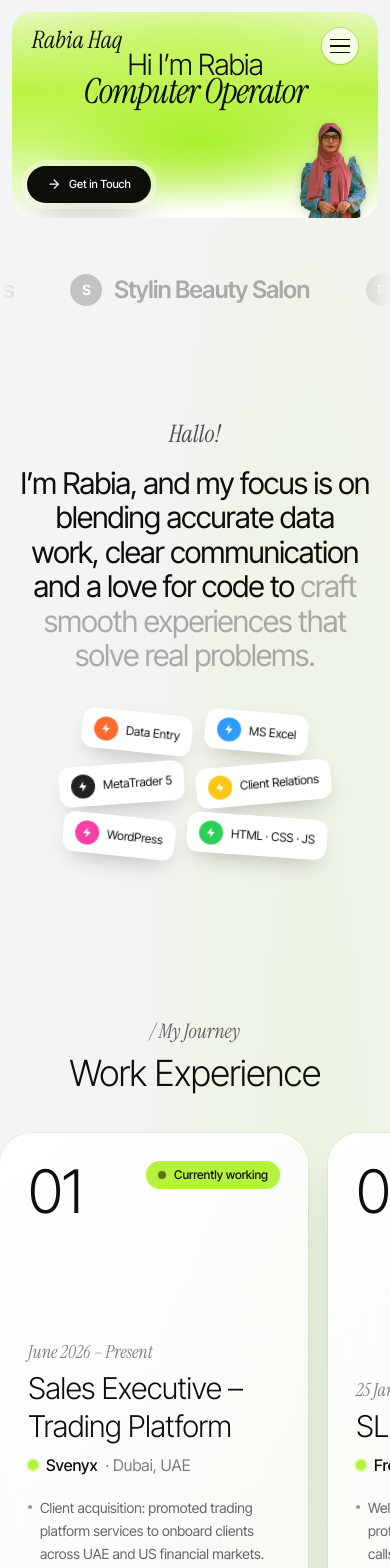
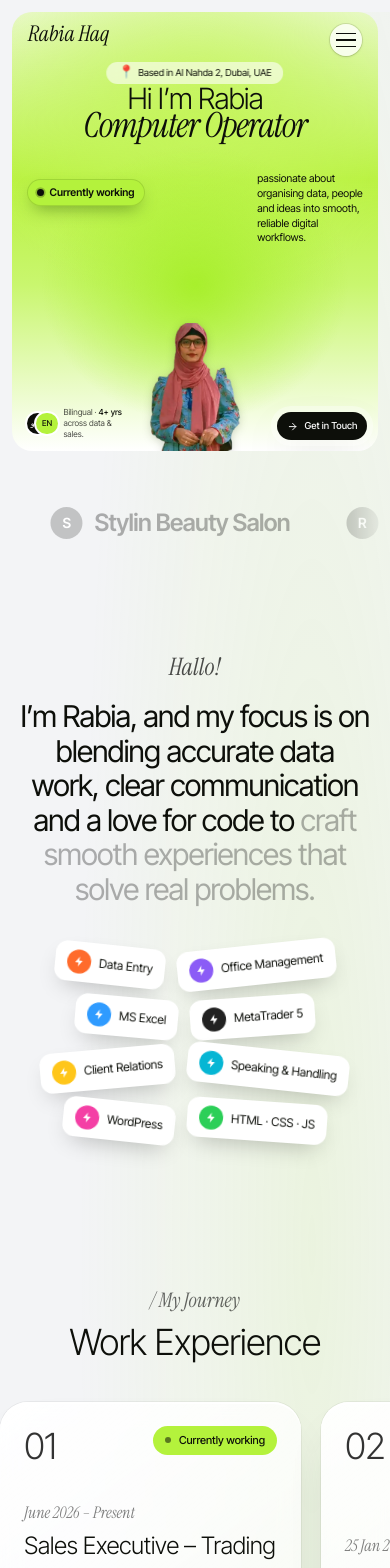
Before and after one commit to waqasulhaqqureshi/rabiaqureshi, a React (Vite) app: page / in a window 390 px wide. Shown: the top 1568 px of the page. Built offline with nearby package versions, Linux system fonts and the light colour scheme.

Commit message:
Add animated WhatsApp certificate banner, rework mobile hero and cards
Co-authored-by: arena-agent <297053741+arena-agent@users.noreply.github.com>

```diff
--- a/src/App.tsx
+++ b/src/App.tsx
@@ -64,7 +64,7 @@ const links = [
   { label: "Contact", href: "#contact" },
 ];
 
-const brands = ["Svenyx", "BAROSA Events", "Stylin Beauty Salon", "Rose Vale School", "MetaTrader 5", "WordPress", "MS Excel", "Photoshop"];
+const brands = ["Svenyx", "BAROSA Events", "Stylin Beauty Salon", "Rose Vale School", "MetaTrader 5", "MS Excel", "Call Center", "Office Management"];
 
 /* ---------- sections ---------- */
 
@@ -132,7 +132,7 @@ function Hero() {
       <Header />
 
       {/* location badge */}
-      <div className="hero-location-wrap hidden md:block">
+      <div className="hero-location-wrap">
         <div className="hero-location-pill rise flex items-center whitespace-nowrap rounded-full bg-white/60 backdrop-blur" style={{ animationDelay: "0.1s" }}>
           <span className="hero-location-emoji">📍</span>
           <span>Based in {profile.address}</span>
@@ -162,29 +162,28 @@ function Hero() {
         />
       </div>
 
-      {/* left: availability */}
-      <div className="hero-availability rise absolute z-20 hidden md:block" style={{ animationDelay: "0.7s" }}>
-        <div className="hero-availability-pill flex items-center rounded-full bg-white shadow-sm">
-          <span className="hero-availability-icon grid place-items-center rounded-full bg-lime/40">
-            <span className="hero-availability-dot rounded-full bg-lime shadow-[0_0_0_4px_rgba(180,242,60,0.4)]" />
-          </span>
-          Available for new opportunities
+      {/* left: currently working */}
+      <div className="hero-availability rise absolute z-20" style={{ animationDelay: "0.7s" }}>
+        <div className="hero-availability-pill flex items-center rounded-full">
+          <span className="hero-availability-dot rounded-full" />
+          Currently working
         </div>
       </div>
 
       {/* right: tagline */}
-      <p className="hero-tagline rise absolute z-20 hidden md:block" style={{ animationDelay: "0.8s" }}>
+      <p className="hero-tagline rise absolute z-20" style={{ animationDelay: "0.8s" }}>
         passionate about organising data, people and ideas into smooth, reliable digital workflows.
       </p>
 
       {/* bottom-left: stats */}
-      <div className="hero-stats rise absolute z-20 hidden items-center md:flex" style={{ animationDelay: "0.9s" }}>
+      <div className="hero-stats rise absolute z-20 flex items-center" style={{ animationDelay: "0.9s" }}>
         <div className="flex shrink-0 -space-x-3">
           <span className="hero-stat-avatar grid place-items-center rounded-full bg-ink text-white ring-2 ring-white">اردو</span>
           <span className="hero-stat-avatar grid place-items-center rounded-full bg-lime font-medium ring-2 ring-white">EN</span>
         </div>
         <p className="hero-stat-copy text-black/70">
-          Bilingual professional with <b className="font-medium text-ink">4+ years</b> across data, events &amp; sales.
+          <span className="sm:hidden">Bilingual · <b className="font-medium text-ink">4+ yrs</b> across data &amp; sales.</span>
+          <span className="hidden sm:inline">Bilingual professional with <b className="font-medium text-ink">4+ years</b> across data, events &amp; sales.</span>
         </p>
       </div>
 
@@ -220,11 +219,13 @@ function Marquee() {
 
 const chipData: { label: string; color: string; rot: string; pos: string }[] = [
   { label: "Data Entry", color: "#ff6b2c", rot: "6deg", pos: "left-[2%] top-[4%]" },
-  { label: "MS Excel", color: "#2f9bff", rot: "5deg", pos: "left-[6%] top-[38%]" },
-  { label: "MetaTrader 5", color: "#222", rot: "-4deg", pos: "left-[1%] top-[72%]" },
+  { label: "Office Management", color: "#8b5cf6", rot: "-6deg", pos: "left-[4%] top-[21%]" },
+  { label: "MS Excel", color: "#2f9bff", rot: "5deg", pos: "left-[6%] top-[48%]" },
+  { label: "MetaTrader 5", color: "#222", rot: "-4deg", pos: "left-[1%] top-[76%]" },
   { label: "Client Relations", color: "#ffc61a", rot: "-5deg", pos: "right-[2%] top-[2%]" },
-  { label: "WordPress", color: "#f43fa5", rot: "6deg", pos: "right-[4%] top-[38%]" },
-  { label: "HTML · CSS · JS", color: "#2ccf58", rot: "4deg", pos: "right-[0%] top-[72%]" },
+  { label: "Speaking & Handling", color: "#06b6d4", rot: "6deg", pos: "right-[3%] top-[21%]" },
+  { label: "WordPress", color: "#f43fa5", rot: "6deg", pos: "right-[4%] top-[48%]" },
+  { label: "HTML · CSS · JS", color: "#2ccf58", rot: "4deg", pos: "right-[0%] top-[76%]" },
 ];
 
 function Chip({ label, color, rot }: { label: string; color: string; rot: string }) {
@@ -244,7 +245,7 @@ function Chip({ label, color, rot }: { label: string; color: string; rot: string
 function About() {
   return (
     <section id="about" className="relative mx-auto max-w-[1200px] px-5 pb-24 pt-24 sm:pt-32">
-      <div className="pointer-events-none absolute inset-x-0 top-0 hidden h-full md:block">
+      <div className="pointer-events-none absolute inset-x-0 top-0 hidden h-full lg:block">
         {chipData.map((c) => (
           <div key={c.label} className={`absolute ${c.pos}`}>
             <Chip {...c} />
@@ -273,33 +274,33 @@ const cardBase = "glass relative flex h-full flex-col rounded-[2rem] p-7 sm:p-8"
 
 function ExperienceSection() {
   return (
-    <section className="relative mx-auto max-w-[1200px] px-5 py-16">
+    <section className="relative mx-auto max-w-[1200px] px-5 py-12 sm:py-16">
       <SectionHead id="experience" eyebrow="My Journey" title="Work Experience" />
-      <Carousel cardClass="w-[88%] sm:w-[420px]">
+      <Carousel cardClass="w-[86%] sm:w-[370px]">
         {experience.map((e, i) => (
-          <article key={e.role + e.company} className={`${cardBase} min-h-[500px]`}>
-            <div className="flex items-start justify-between">
-              <span className="text-6xl font-light tracking-tight">{String(i + 1).padStart(2, "0")}</span>
+          <article key={e.role + e.company} className={`${cardBase} min-h-[360px] !rounded-[1.75rem] !p-6`}>
+            <div className="flex items-start justify-between gap-3">
+              <span className="text-4xl font-light tracking-tight text-black/80">{String(i + 1).padStart(2, "0")}</span>
               {e.current ? (
-                <span className="flex items-center gap-2 rounded-full bg-lime px-3 py-1.5 text-xs font-medium">
-                  <span className="h-2 w-2 animate-pulse rounded-full bg-ink" /> Currently working
+                <span className="flex items-center gap-2 rounded-full bg-lime px-3 py-1.5 text-[11px] font-medium">
+                  <span className="h-1.5 w-1.5 animate-pulse rounded-full bg-ink" /> Currently working
                 </span>
               ) : (
-                <span className="rounded-full bg-black/5 px-3 py-1.5 text-xs text-black/60">{e.place}</span>
+                <span className="rounded-full bg-black/5 px-3 py-1.5 text-[11px] text-black/60">{e.place}</span>
               )}
             </div>
-            <div className="mt-auto pt-10">
-              <p className="font-serif text-lg italic text-black/50">{e.period}</p>
-              <h3 className="mt-1 text-3xl font-light leading-tight tracking-tight">{e.role}</h3>
-              <p className="mt-2 flex items-center gap-2 text-base font-medium">
-                <span className="h-2.5 w-2.5 rounded-full bg-lime ring-2 ring-lime/40" />
+            <div className="mt-auto pt-7">
+              <p className="font-serif text-base italic text-black/50">{e.period}</p>
+              <h3 className="mt-1 text-2xl font-light leading-snug tracking-tight">{e.role}</h3>
+              <p className="mt-1.5 flex flex-wrap items-center gap-2 text-sm font-medium">
+                <span className="h-2 w-2 rounded-full bg-lime ring-2 ring-lime/40" />
                 {e.company}
                 {e.current && <span className="font-normal text-black/50">· {e.place}</span>}
               </p>
-              <ul className="mt-5 space-y-2 text-sm leading-relaxed text-black/60">
+              <ul className="mt-4 space-y-1.5 text-[13px] leading-snug text-black/60">
                 {e.points.map((p) => (
                   <li key={p} className="flex gap-2">
-                    <span className="mt-2 h-1 w-1 shrink-0 rounded-full bg-black/40" />
+                    <span className="mt-[7px] h-1 w-1 shrink-0 rounded-full bg-black/40" />
                     {p}
                   </li>
                 ))}
@@ -314,20 +315,20 @@ function ExperienceSection() {
 
 function SkillsSection() {
   return (
-    <section className="relative mx-auto max-w-[1200px] px-5 py-16">
+    <section className="relative mx-auto max-w-[1200px] px-5 py-12 sm:py-16">
       <SectionHead id="skills" eyebrow="Toolkit" title="Skills & Strengths" />
-      <Carousel cardClass="w-[88%] sm:w-[420px]">
+      <Carousel cardClass="w-[86%] sm:w-[370px]">
         {skillGroups.map((g, i) => (
-          <article key={g.title} className={`${cardBase} min-h-[440px] ${i === 0 ? "!bg-ink !text-white" : ""}`}>
-            <span className={`text-6xl font-light tracking-tight ${i === 0 ? "text-lime" : ""}`}>{String(i + 1).padStart(2, "0")}</span>
-            <div className="mt-auto pt-10">
-              <h3 className="text-3xl font-light tracking-tight">{g.title}</h3>
-              <p className={`mt-1 font-serif text-lg italic ${i === 0 ? "text-white/50" : "text-black/50"}`}>{g.note}</p>
-              <div className="mt-5 flex flex-wrap gap-2">
+          <article key={g.title} className={`${cardBase} min-h-[320px] !rounded-[1.75rem] !p-6 ${i === 0 ? "glass-dark" : ""}`}>
+            <span className={`text-4xl font-light tracking-tight ${i === 0 ? "text-lime" : "text-black/80"}`}>{String(i + 1).padStart(2, "0")}</span>
+            <div className="mt-auto pt-7">
+              <h3 className="text-2xl font-light tracking-tight">{g.title}</h3>
+              <p className={`mt-1 font-serif text-base italic ${i === 0 ? "text-white/50" : "text-black/50"}`}>{g.note}</p>
+              <div className="mt-4 flex flex-wrap gap-1.5">
                 {g.items.map((s) => (
                   <span
                     key={s}
-                    className={`rounded-full px-3.5 py-1.5 text-sm ${i === 0 ? "bg-white/10 text-white" : "bg-white text-ink shadow-sm ring-1 ring-black/5"}`}
+                    className={`rounded-full px-3 py-1.5 text-[13px] leading-none ${i === 0 ? "bg-white/10 text-white" : "bg-white text-ink shadow-sm ring-1 ring-black/5"}`}
                   >
                     {s}
                   </span>
@@ -343,20 +344,20 @@ function SkillsSection() {
 
 function EducationSection() {
   return (
-    <section className="relative mx-auto max-w-[1200px] px-5 py-16">
+    <section className="relative mx-auto max-w-[1200px] px-5 py-12 sm:py-16">
       <SectionHead id="education" eyebrow="Learning" title="Education" />
-      <Carousel cardClass="w-[88%] sm:w-[420px]">
+      <Carousel cardClass="w-[86%] sm:w-[370px]">
         {education.map((e, i) => (
-          <article key={e.title} className={`${cardBase} min-h-[420px]`}>
-            <div className="flex items-start justify-between">
-              <span className="text-6xl font-light tracking-tight">{String(i + 1).padStart(2, "0")}</span>
-              <span className="rounded-full bg-lime px-3 py-1.5 text-xs font-medium">{e.period}</span>
+          <article key={e.title} className={`${cardBase} min-h-[300px] !rounded-[1.75rem] !p-6`}>
+            <div className="flex items-start justify-between gap-3">
+              <span className="text-4xl font-light tracking-tight text-black/80">{String(i + 1).padStart(2, "0")}</span>
+              <span className="rounded-full bg-lime px-3 py-1.5 text-[11px] font-medium">{e.period}</span>
             </div>
-            <div className="mt-auto pt-10">
-              <h3 className="text-3xl font-light leading-tight tracking-tight">{e.title}</h3>
-              <p className="mt-2 text-base font-medium">{e.school}</p>
-              <p className="font-serif text-lg italic text-black/50">{e.place}</p>
-              <p className="mt-4 text-sm leading-relaxed text-black/60">{e.detail}</p>
+            <div className="mt-auto pt-7">
+              <h3 className="text-2xl font-light leading-snug tracking-tight">{e.title}</h3>
+              <p className="mt-1.5 text-sm font-medium">{e.school}</p>
+              <p className="font-serif text-base italic text-black/50">{e.place}</p>
+              <p className="mt-3 text-[13px] leading-snug text-black/60">{e.detail}</p>
             </div>
           </article>
         ))}
@@ -404,12 +405,19 @@ function CertificatesSection() {
           </a>
         ))}
       </Carousel>
-      <p className="mt-2 text-center text-sm text-black/50">
-        <a className="underline underline-offset-4 hover:text-ink" href={whatsappLink("Hi Rabia! Could you please share the certificates and your CV?")} target="_blank" rel="noreferrer">
-          WhatsApp me
-        </a>{" "}
-        if you need any certificate or CV.
-      </p>
+      <div className="relative z-10 mt-6 flex justify-center">
+        <a
+          href={whatsappLink("Hi Rabia! Could you please share the certificates and your CV?")}
+          target="_blank"
+          rel="noreferrer"
+          className="wa-banner"
+        >
+          <span className="wa-banner-icon">
+            <svg viewBox="0 0 24 24" fill="currentColor" aria-hidden="true"><path d="M17.472 14.382c-0.297-0.149-1.758-0.867-2.03-0.967c-0.273-0.099-0.471-0.148-0.67 0.15c-0.197 0.297-0.767 0.966-0.94 1.164c-0.173 0.199-0.347 0.223-0.644 0.075c-0.297-0.15-1.255-0.463-2.39-1.475c-0.883-0.795-1.48-1.776-1.653-2.074c-0.173-0.297-0.018-0.458 0.13-0.606c0.134-0.133 0.297-0.347 0.446-0.52c0.149-0.174 0.198-0.298 0.297-0.497c0.1-0.198 0.05-0.371-0.025-0.52c-0.074-0.149-0.669-1.612-0.916-2.207c-0.242-0.579-0.487-0.5-0.669-0.51c-0.173-0.008-0.371-0.01-0.57-0.01c-0.198 0-0.52 0.074-0.792 0.372c-0.272 0.297-1.04 1.016-1.04 2.479c0 1.462 1.065 2.875 1.213 3.074c0.149 0.198 2.096 3.2 5.077 4.487c0.709 0.306 1.262 0.49 1.694 0.627c0.712 0.226 1.36 0.194 1.871 0.118c0.571-0.085 1.758-0.718 2.006-1.41c0.248-0.694 0.248-1.289 0.173-1.41c-0.074-0.124-0.272-0.198-0.57-0.347m-5.421 4.403h-.004a9.87 9.87 0 01-5.031-1.378l-.361-.214-3.741.982.998-3.648-.235-.374a8.19 8.19 0 01-1.26-4.403 8.203 8.203 0 018.224-8.207c2.196 0 4.26.858 5.815 2.414a8.187 8.187 0 012.031 5.822 8.203 8.203 0 01-8.207 8.207m7.127-17.595A10.154 10.154 0 0012.05 0C5.495 0 .16 5.334.157 11.892c0 2.096.547 4.142 1.588 5.945L.057 24l6.305-1.654a11.882 11.882 0 005.683 1.448h.005c6.554 0 11.89-5.335 11.893-11.893a11.821 11.821 0 00-3.48-8.413Z" /></svg>
+          </span>
+          <span>WhatsApp me if you need any certificate or CV</span>
+        </a>
+      </div>
     </section>
   );
 }
--- a/src/data.ts
+++ b/src/data.ts
@@ -81,6 +81,8 @@ export const skillGroups = [
       "Data entry & record management",
       "Report preparation",
       "Internet & email handling",
+      "Office management",
+      "Speaking & call handling",
       "Office coordination",
     ],
   },
--- a/src/index.css
+++ b/src/index.css
@@ -33,42 +33,43 @@ body {
     linear-gradient(180deg, #e9f9c9 0%, #b9f23f 38%, #c9f66e 62%, #ffffff 100%);
 }
 
-/* True 16:9 hero. cqw = 1% of the hero's own width, so every element scales with the frame. */
+/* 16:9 hero everywhere, taller on phones (see media query below).
+   cqw = 1% of the hero's own width, so every element scales with the frame. */
 .hero-frame {
   aspect-ratio: 16 / 9;
   container-type: inline-size;
 }
 
 .hero-header {
-  padding: clamp(1rem, 2.4cqw, 2rem) clamp(1.25rem, 3cqw, 3rem);
+  padding: clamp(0.75rem, 2cqw, 2rem) clamp(1rem, 3cqw, 3rem);
 }
 .hero-logo {
-  font-size: clamp(1.5rem, 3cqw, 3rem);
+  font-size: clamp(1.35rem, 3cqw, 3rem);
 }
 .hero-menu-button {
-  width: clamp(2.25rem, 4cqw, 3rem);
-  height: clamp(2.25rem, 4cqw, 3rem);
+  width: clamp(2rem, 4cqw, 3rem);
+  height: clamp(2rem, 4cqw, 3rem);
 }
 
 .hero-location-wrap {
   position: absolute;
   left: 50%;
-  top: clamp(1rem, 2.4cqw, 2rem);
+  top: clamp(0.75rem, 2.2cqw, 2rem);
   z-index: 20;
   transform: translateX(-50%);
 }
 .hero-location-pill {
   gap: clamp(0.25rem, 0.5cqw, 0.5rem);
   padding: clamp(0.25rem, 0.5cqw, 0.375rem) clamp(0.75rem, 1.4cqw, 1rem);
-  font-size: clamp(0.625rem, 1.1cqw, 1rem);
+  font-size: clamp(0.6rem, 1.1cqw, 1rem);
 }
 .hero-location-emoji {
-  font-size: clamp(0.875rem, 1.3cqw, 1rem);
+  font-size: clamp(0.8rem, 1.3cqw, 1rem);
   line-height: 1;
 }
 
 .hero-title-group {
-  top: clamp(2.5rem, 4.5cqw, 4.25rem);
+  top: clamp(2.4rem, 4.5cqw, 4.25rem);
 }
 .hero-title {
   font-size: clamp(1.25rem, 8cqw, 8.5rem);
@@ -78,8 +79,8 @@ body {
   font-size: clamp(1.25rem, 9.5cqw, 9rem);
 }
 
-/* Smaller cut-out, with its bottom edge flush against the bottom of the 16:9 card.
-   Sized so it never reaches the headline above it on any viewport. */
+/* Cut-out portrait: smaller than the frame, bottom edge flush with the card,
+   never reaching the headline or the side content. */
 .hero-portrait-wrap {
   position: absolute;
   left: 50%;
@@ -94,36 +95,38 @@ body {
   max-height: 55%;
   filter: drop-shadow(0 0.8cqw 1.2cqw rgba(20, 35, 8, 0.18));
 }
-@media (max-width: 480px) {
-  .hero-portrait {
-    height: 26cqw;
-    max-height: 46%;
-  }
-}
 
 .hero-availability {
   left: 3cqw;
   top: 55%;
 }
 .hero-availability-pill {
-  gap: clamp(0.5rem, 0.8cqw, 1rem);
-  padding: clamp(0.65rem, 1cqw, 1rem) clamp(1rem, 2cqw, 1.75rem) clamp(0.65rem, 1cqw, 1rem) clamp(0.65rem, 1cqw, 1rem);
-  font-size: clamp(0.8rem, 1.25cqw, 1.125rem);
-}
-.hero-availability-icon {
-  width: clamp(1.5rem, 2cqw, 1.75rem);
-  height: clamp(1.5rem, 2cqw, 1.75rem);
+  gap: 0.55em;
+  padding: 0.6em 1.15em;
+  font-size: clamp(0.68rem, 1.25cqw, 1.05rem);
+  font-weight: 600;
+  color: var(--color-ink);
+  background: var(--color-lime);
+  box-shadow:
+    0 0.7em 1.6em -0.6em rgba(20, 60, 0, 0.5),
+    inset 0 0 0 1px rgba(13, 15, 10, 0.12);
 }
 .hero-availability-dot {
-  width: clamp(0.8rem, 1.1cqw, 1rem);
-  height: clamp(0.8rem, 1.1cqw, 1rem);
+  width: 0.62em;
+  height: 0.62em;
+  background: var(--color-ink);
+  animation: dot-pulse 1.6s ease-out infinite;
+}
+@keyframes dot-pulse {
+  0% { box-shadow: 0 0 0 0 rgba(13, 15, 10, 0.4); }
+  100% { box-shadow: 0 0 0 0.42em rgba(13, 15, 10, 0); }
 }
 
 .hero-tagline {
   right: 3cqw;
   top: 54%;
   max-width: 24cqw;
-  font-size: clamp(0.875rem, 1.6cqw, 1.5rem);
+  font-size: clamp(0.8rem, 1.6cqw, 1.5rem);
   line-height: 1.25;
 }
 
@@ -139,7 +142,7 @@ body {
   font-size: clamp(0.625rem, 0.9cqw, 0.875rem);
 }
 .hero-stat-copy {
-  font-size: clamp(0.625rem, 0.9cqw, 0.75rem);
+  font-size: clamp(0.6rem, 0.9cqw, 0.75rem);
   line-height: 1.3;
 }
 
@@ -148,26 +151,6 @@ body {
   right: 6cqw;
   bottom: 2cqw;
   z-index: 20;
-}
-@media (max-width: 480px) {
-  .hero-portrait-wrap {
-    left: auto;
-    right: 3cqw;
-    transform: none;
-  }
-  .hero-cta-wrap {
-    right: auto;
-    left: 4cqw;
-    bottom: 4cqw;
-  }
-  .hero-cta {
-    gap: 0.4rem;
-    padding: 0.45rem 0.8rem;
-    font-size: 0.68rem;
-  }
-  .hero-cta svg {
-    width: 0.75rem;
-  }
 }
 .hero-cta {
   gap: clamp(0.5rem, 0.8cqw, 1rem);
@@ -179,6 +162,64 @@ body {
   height: auto;
 }
 
+/* Phones: taller-than-16:9 card, all hero content visible and comfortable. */
+@media (max-width: 480px) {
+  .hero-frame {
+    aspect-ratio: 5 / 6;
+  }
+  .hero-location-wrap {
+    top: 3.1rem;
+  }
+  .hero-title-group {
+    top: 4.6rem;
+  }
+  .hero-portrait {
+    height: 35cqw;
+    max-height: 35%;
+  }
+  .hero-availability {
+    left: 4cqw;
+    top: 38%;
+  }
+  .hero-availability-pill {
+    font-size: 0.66rem;
+    padding: 0.55em 1em;
+  }
+  .hero-tagline {
+    right: 4cqw;
+    top: 36.5%;
+    max-width: 29cqw;
+    font-size: 0.66rem;
+    line-height: 1.4;
+  }
+  .hero-stats {
+    left: 4cqw;
+    bottom: 3cqw;
+    max-width: 27cqw;
+    gap: 0.35rem;
+  }
+  .hero-stat-avatar {
+    width: 1.35rem;
+    height: 1.35rem;
+    font-size: 0.5rem;
+  }
+  .hero-stat-copy {
+    font-size: 0.52rem;
+    line-height: 1.35;
+  }
+  .hero-cta-wrap {
+    right: 3cqw;
+    bottom: 3cqw;
+  }
+  .hero-cta {
+    gap: 0.4rem;
+    padding: 0.42rem 0.6rem;
+    font-size: 0.6rem;
+  }
+  .hero-cta svg {
+    width: 0.7rem;
+  }
+}
 .glass {
   background: linear-gradient(145deg, rgba(255, 255, 255, 0.95), rgba(255, 255, 255, 0.55));
   box-shadow:
@@ -186,6 +227,84 @@ body {
     0 2px 0 rgba(255, 255, 255, 0.9) inset,
     0 0 0 1px rgba(20, 30, 10, 0.05);
   backdrop-filter: blur(14px);
+}
+
+.glass-dark {
+  background: linear-gradient(150deg, #23261e 0%, var(--color-ink) 70%);
+  color: #fff;
+  box-shadow:
+    0 28px 56px -26px rgba(13, 15, 10, 0.6),
+    0 2px 0 rgba(255, 255, 255, 0.08) inset,
+    0 0 0 1px rgba(255, 255, 255, 0.06);
+  backdrop-filter: blur(14px);
+}
+
+/* Prominent, animated WhatsApp call-to-action for certificates / CV. */
+.wa-banner {
+  position: relative;
+  display: inline-flex;
+  align-items: center;
+  gap: 0.65rem;
+  padding: 0.7rem 1.35rem;
+  border-radius: 9999px;
+  overflow: hidden;
+  background: var(--color-ink);
+  color: #fff;
+  font-weight: 600;
+  font-size: clamp(0.8rem, 1.6vw, 1.05rem);
+  letter-spacing: 0.01em;
+  text-decoration: none;
+  box-shadow: 0 18px 40px -18px rgba(13, 15, 10, 0.5);
+  animation: wa-pulse 2.2s ease-in-out infinite;
+  transition: transform 0.25s ease;
+}
+.wa-banner:hover {
+  transform: scale(1.05);
+}
+.wa-banner-icon {
+  display: grid;
+  place-items: center;
+  width: 2rem;
+  height: 2rem;
+  border-radius: 9999px;
+  background: var(--color-lime);
+  color: var(--color-ink);
+  flex-shrink: 0;
+}
+.wa-banner-icon svg {
+  width: 1.15rem;
+  height: 1.15rem;
+}
+.wa-banner::after {
+  content: "";
+  position: absolute;
+  top: -25%;
+  bottom: -25%;
+  left: 0;
+  width: 35%;
+  background: linear-gradient(100deg, transparent, rgba(255, 255, 255, 0.4), transparent);
+  animation: wa-shine 2.8s ease-in-out infinite;
+  pointer-events: none;
+}
+@keyframes wa-pulse {
+  0%, 100% { box-shadow: 0 0 0 0 rgba(180, 242, 60, 0.65), 0 18px 40px -18px rgba(13, 15, 10, 0.5); }
+  50% { box-shadow: 0 0 0 14px rgba(180, 242, 60, 0), 0 18px 40px -18px rgba(13, 15, 10, 0.5); }
+}
+@keyframes wa-shine {
+  0% { transform: translateX(-130%) skewX(-18deg); }
+  55%, 100% { transform: translateX(380%) skewX(-18deg); }
+}
+@media (prefers-reduced-motion: reduce) {
+  .wa-banner {
+    animation: none;
+  }
+  .wa-banner::after {
+    animation: none;
+    opacity: 0;
+  }
+  .hero-availability-dot {
+    animation: none;
+  }
 }
 
 @keyframes marquee {
```
